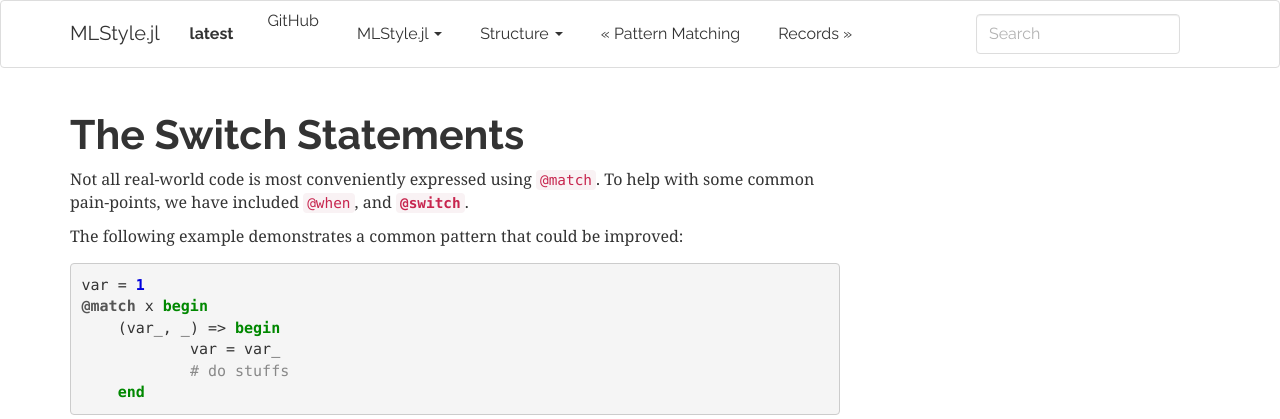
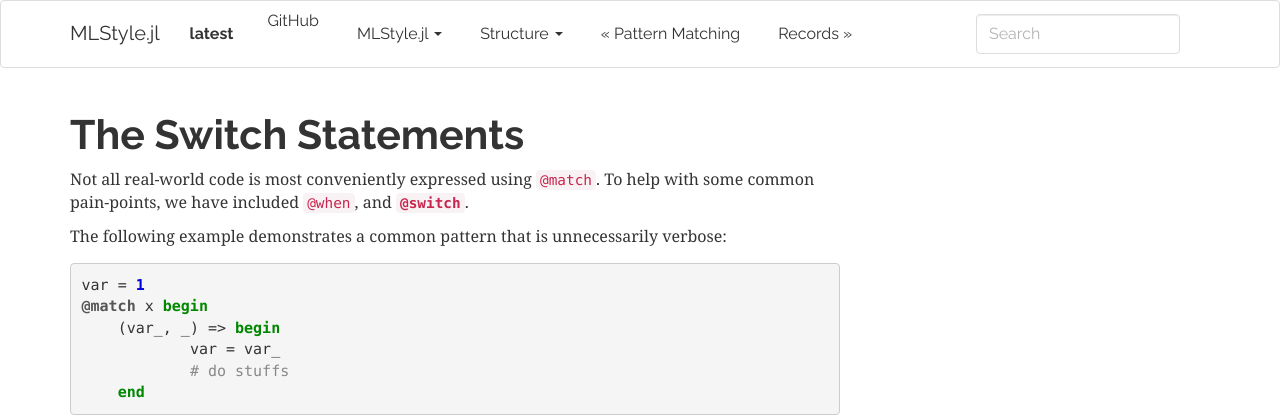
Before and after one commit to thautwarm/MLStyle.jl, a Sphinx documentation site: the page built from docs/syntax/switch.md, in a window 1280 px wide. Shown: the top 419 px of the page. Built offline with Sphinx 7.4.7, drawn with Linux system fonts in a browser that asks for light colours.

Commit message:
Update docs/syntax/switch.md
Co-authored-by: Mason Protter <mason.protter@icloud.com>

````diff
--- a/docs/syntax/switch.md
+++ b/docs/syntax/switch.md
@@ -3,7 +3,7 @@
 
 Not all real-world code is most conveniently expressed using `@match`. To help with some common pain-points, we have included `@when`, and **`@switch`**.
 
-The following example demonstrates a common pattern that could be improved:
+The following example demonstrates a common pattern that is unnecessarily verbose:
 
 ```julia
 var = 1
````
